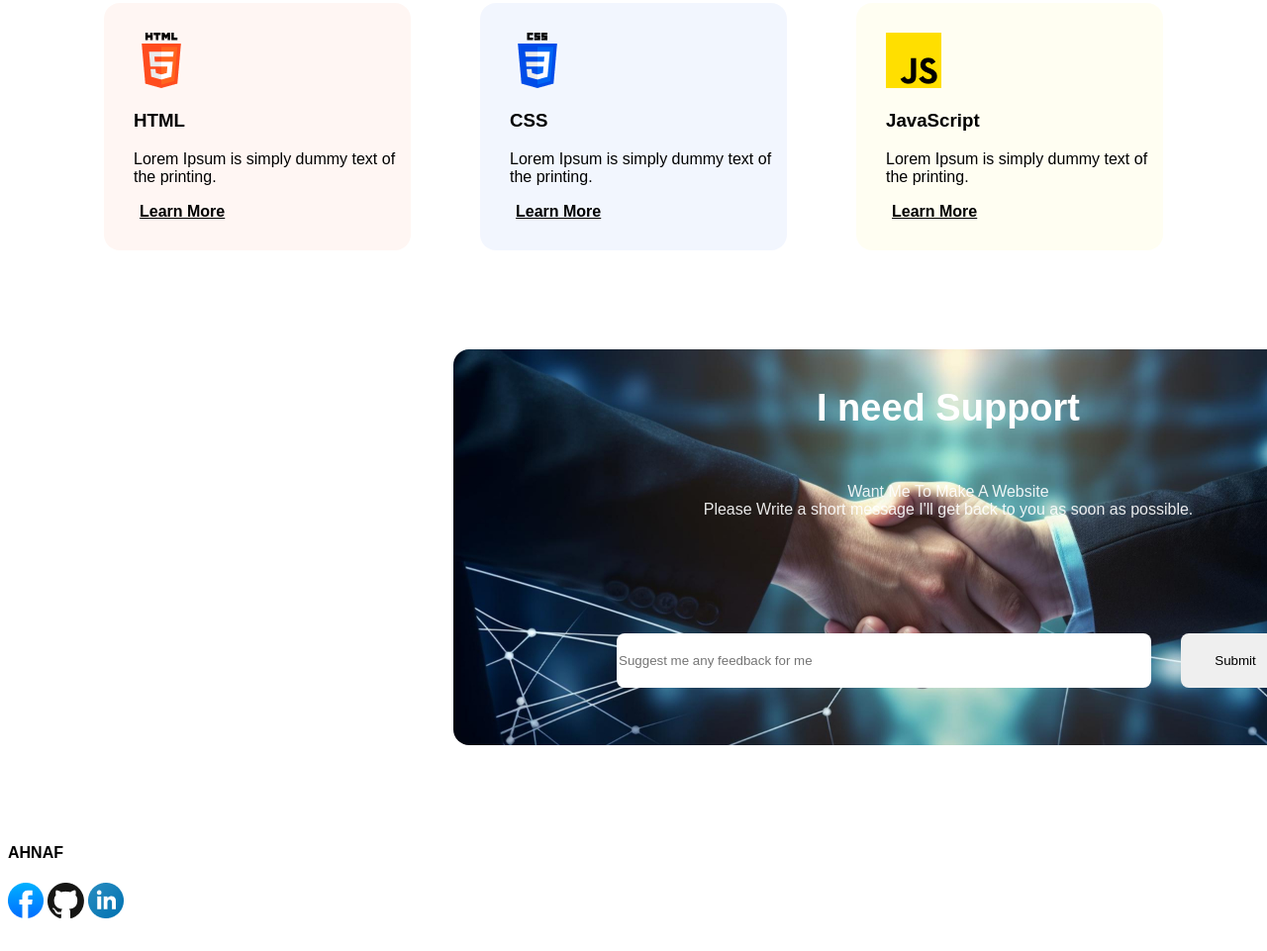
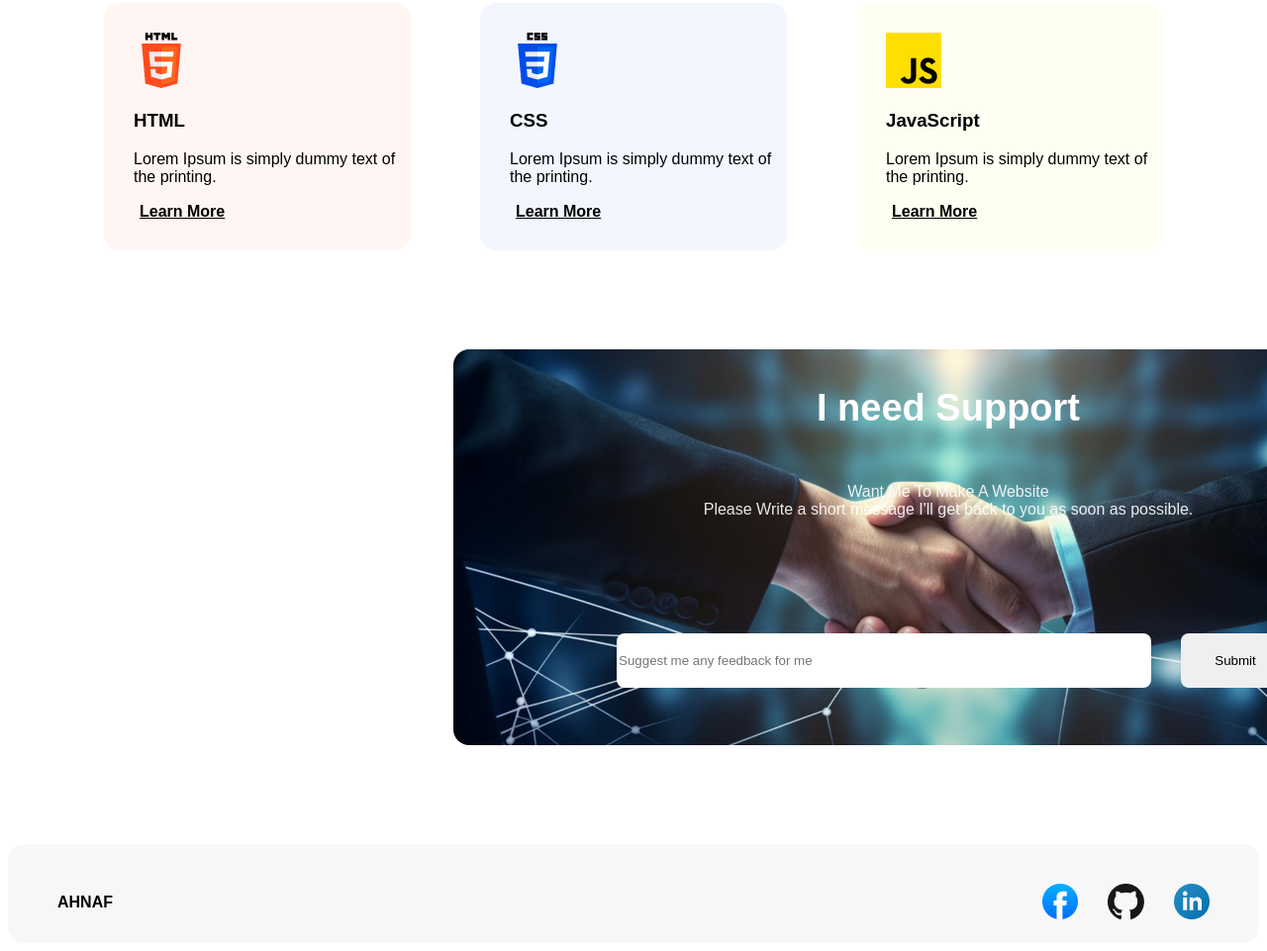
Before and after one commit to Th0u305/simple-portfolio, a plain HTML site: page index.html in a window 1280 px wide. Shown: the part 2924-3885 px from the top of the page at 99% size. Before the commit the page ends 3864 px from the top, so only its background shows below. Drawn offline with Linux system fonts and the light colour scheme.

Commit message:
footer css updated

```diff
--- a/styles.css
+++ b/styles.css
@@ -335,3 +335,34 @@ input[type="submit"]{
 
 
 }
+
+
+
+
+.foot{
+    display: flex;
+    justify-content: space-between;
+    border-radius: 16px;
+    background: rgba(13, 19, 33, 0.03);
+    height: 100px;
+
+}
+
+
+
+#end h4{
+
+
+    margin-top: 50px;
+    margin-left: 50px;
+
+
+}
+
+.social-media{
+    margin-top: 40px;
+    margin-right: 50px;
+    display: flex;
+    justify-content: right;
+    gap: 30px;
+}
```
